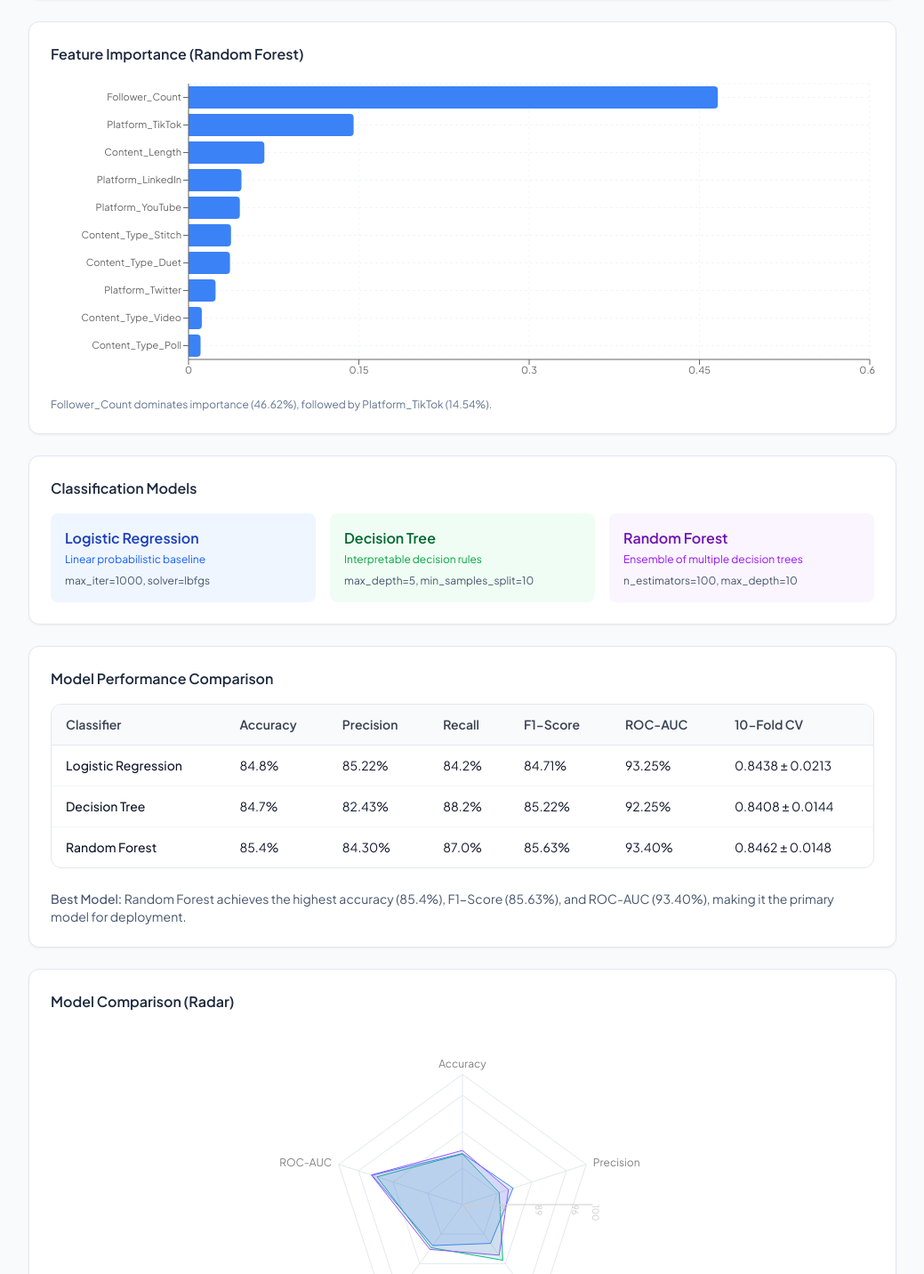
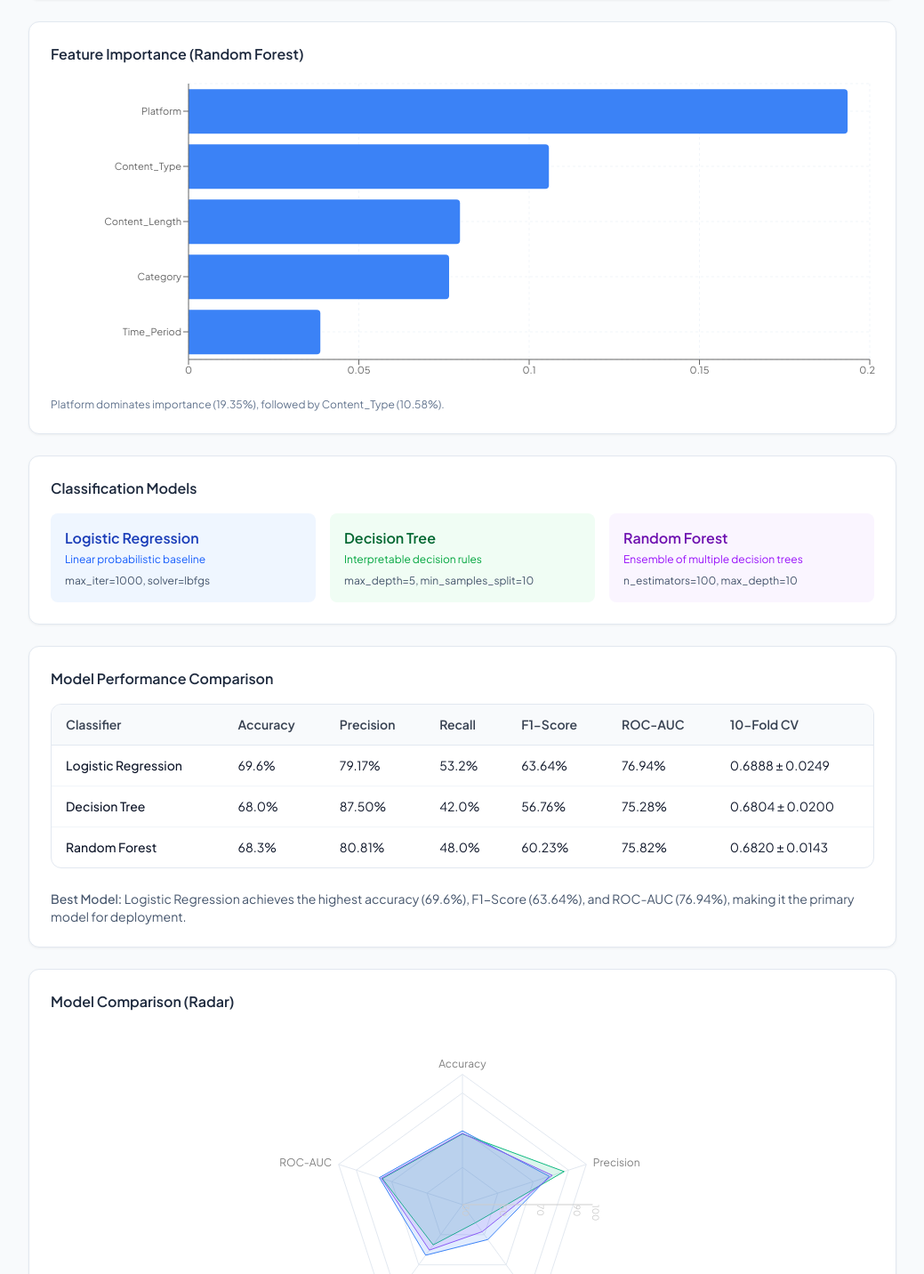
Before and after one commit to thihakyaww/social-media-engagement, a Next.js app in the folder frontend/: page /predictive in a window 1280 px wide. Shown: the part 898-2330 px from the top of the page at 89% size, without its empty margins (240-1279 px from the left). Built offline with nearby package versions, Linux system fonts and the light colour scheme.

Commit message:
feat: update to 5 features (remove Follower_Count), new model metrics from retrained notebook

```diff
--- a/frontend/src/app/dashboard/page.tsx
+++ b/frontend/src/app/dashboard/page.tsx
@@ -147,7 +147,7 @@ export default function Dashboard() {
         </div>
         <div className="stat-card">
           <Target size={24} className="mx-auto text-blue-600 mb-2" />
-          <div className="text-xl sm:text-2xl font-bold text-slate-900">6</div>
+          <div className="text-xl sm:text-2xl font-bold text-slate-900">5</div>
           <div className="text-xs sm:text-sm text-slate-500">Selected Features</div>
         </div>
         <div className="stat-card">
--- a/frontend/src/app/predict/page.tsx
+++ b/frontend/src/app/predict/page.tsx
@@ -14,7 +14,6 @@ import { Zap, BarChart3, Loader2 } from "lucide-react";
 export default function Predict() {
   const [options, setOptions] = useState<Options | null>(null);
   const [platform, setPlatform] = useState("");
-  const [followerCount, setFollowerCount] = useState("");
   const [contentType, setContentType] = useState("");
   const [contentLength, setContentLength] = useState("");
   const [category, setCategory] = useState("");
@@ -44,7 +43,6 @@ export default function Predict() {
     const payload = {
       model_name: modelName,
       Platform: platform,
-      Follower_Count: parseInt(followerCount) || 0,
       Content_Type: contentType,
       Content_Length: parseInt(contentLength) || 0,
       Category: category,
@@ -125,19 +123,6 @@ export default function Predict() {
                   </option>
                 ))}
               </select>
-            </div>
-
-            <div className={inputWrapper}>
-              <label className="form-label">Follower Count</label>
-              <input
-                type="number"
-                className="form-input"
-                value={followerCount}
-                onChange={(e) => setFollowerCount(e.target.value)}
-                min={0}
-                placeholder="e.g. 100000"
-                required
-              />
             </div>
 
             <div className={inputWrapper}>
--- a/frontend/src/app/predictive/page.tsx
+++ b/frontend/src/app/predictive/page.tsx
@@ -20,54 +20,49 @@ import {
 } from "recharts";
 
 const featureImportance = [
-  { feature: "Follower_Count", importance: 0.4662 },
-  { feature: "Platform_TikTok", importance: 0.1454 },
-  { feature: "Content_Length", importance: 0.0668 },
-  { feature: "Platform_LinkedIn", importance: 0.0466 },
-  { feature: "Platform_YouTube", importance: 0.0452 },
-  { feature: "Content_Type_Stitch", importance: 0.0374 },
-  { feature: "Content_Type_Duet", importance: 0.0365 },
-  { feature: "Platform_Twitter", importance: 0.0238 },
-  { feature: "Content_Type_Video", importance: 0.0117 },
-  { feature: "Content_Type_Poll", importance: 0.0106 },
+  { feature: "Platform", importance: 0.1935 },
+  { feature: "Content_Type", importance: 0.1058 },
+  { feature: "Content_Length", importance: 0.0797 },
+  { feature: "Category", importance: 0.0765 },
+  { feature: "Time_Period", importance: 0.0387 },
 ];
 
 const modelPerformance = [
   {
     model: "Logistic Regression",
-    accuracy: 0.848,
-    precision: 0.8522,
-    recall: 0.842,
-    f1: 0.8471,
-    rocAuc: 0.9325,
-    cv: "0.8438 ± 0.0213",
+    accuracy: 0.696,
+    precision: 0.7917,
+    recall: 0.532,
+    f1: 0.6364,
+    rocAuc: 0.7694,
+    cv: "0.6888 ± 0.0249",
   },
   {
     model: "Decision Tree",
-    accuracy: 0.847,
-    precision: 0.8243,
-    recall: 0.882,
-    f1: 0.8522,
-    rocAuc: 0.9225,
-    cv: "0.8408 ± 0.0144",
+    accuracy: 0.680,
+    precision: 0.8750,
+    recall: 0.420,
+    f1: 0.5676,
+    rocAuc: 0.7528,
+    cv: "0.6804 ± 0.0200",
   },
   {
     model: "Random Forest",
-    accuracy: 0.854,
-    precision: 0.843,
-    recall: 0.87,
-    f1: 0.8563,
-    rocAuc: 0.934,
-    cv: "0.8462 ± 0.0148",
+    accuracy: 0.683,
+    precision: 0.8081,
+    recall: 0.480,
+    f1: 0.6023,
+    rocAuc: 0.7582,
+    cv: "0.6820 ± 0.0143",
   },
 ];
 
 const radarData = [
-  { metric: "Accuracy", LR: 84.8, DT: 84.7, RF: 85.4 },
-  { metric: "Precision", LR: 85.22, DT: 82.43, RF: 84.3 },
-  { metric: "Recall", LR: 84.2, DT: 88.2, RF: 87.0 },
-  { metric: "F1-Score", LR: 84.71, DT: 85.22, RF: 85.63 },
-  { metric: "ROC-AUC", LR: 93.25, DT: 92.25, RF: 93.4 },
+  { metric: "Accuracy", LR: 69.6, DT: 68.0, RF: 68.3 },
+  { metric: "Precision", LR: 79.17, DT: 87.50, RF: 80.81 },
+  { metric: "Recall", LR: 53.2, DT: 42.0, RF: 48.0 },
+  { metric: "F1-Score", LR: 63.64, DT: 56.76, RF: 60.23 },
+  { metric: "ROC-AUC", LR: 76.94, DT: 75.28, RF: 75.82 },
 ];
 
 const targetDistribution = [
@@ -167,15 +162,14 @@ export default function Predictive() {
         </div>
       </div>
 
-      {/* 6 Selected Features */}
+      {/* 5 Selected Features */}
       <div className="card mb-6">
         <h2 className="text-base font-semibold text-slate-800 mb-4">
-          6 Selected Features
+          5 Selected Features
         </h2>
         <div className="grid grid-cols-1 sm:grid-cols-2 lg:grid-cols-3 gap-3">
           {[
             { name: "Platform", type: "categorical" },
-            { name: "Follower_Count", type: "numerical" },
             { name: "Content_Type", type: "categorical" },
             { name: "Content_Length", type: "numerical" },
             { name: "Category", type: "categorical" },
@@ -232,7 +226,7 @@ export default function Predictive() {
         </ResponsiveContainer>
         </div>
         <p className="text-xs text-slate-500 mt-2">
-          Follower_Count dominates importance (46.62%), followed by Platform_TikTok (14.54%).
+          Platform dominates importance (19.35%), followed by Content_Type (10.58%).
         </p>
       </div>
 
@@ -302,9 +296,9 @@ export default function Predictive() {
           </table>
         </div>
         <p className="text-sm text-slate-600">
-          <span className="font-medium">Best Model:</span> Random Forest
-          achieves the highest accuracy (85.4%), F1-Score (85.63%), and ROC-AUC
-          (93.40%), making it the primary model for deployment.
+          <span className="font-medium">Best Model:</span> Logistic Regression
+          achieves the highest accuracy (69.6%), F1-Score (63.64%), and ROC-AUC
+          (76.94%), making it the primary model for deployment.
         </p>
       </div>
 
@@ -318,7 +312,7 @@ export default function Predictive() {
           <RadarChart data={radarData}>
             <PolarGrid stroke="#e2e8f0" />
             <PolarAngleAxis dataKey="metric" tick={{ fontSize: 12 }} />
-            <PolarRadiusAxis tick={{ fontSize: 10 }} domain={[75, 100]} />
+            <PolarRadiusAxis tick={{ fontSize: 10 }} domain={[30, 100]} />
             <Radar
               name="Logistic Regression"
               dataKey="LR"
--- a/frontend/src/lib/api.ts
+++ b/frontend/src/lib/api.ts
@@ -12,7 +12,6 @@ const API_URL = process.env.NEXT_PUBLIC_API_URL || "http://localhost:8000";
 export interface PredictionRequest {
   model_name: string;
   Platform: string;
-  Follower_Count: number;
   Content_Type: string;
   Content_Length: number;
   Category: string;
```
Also changed, not shown: 1 other file (tests, documents, lock files or other folders).
